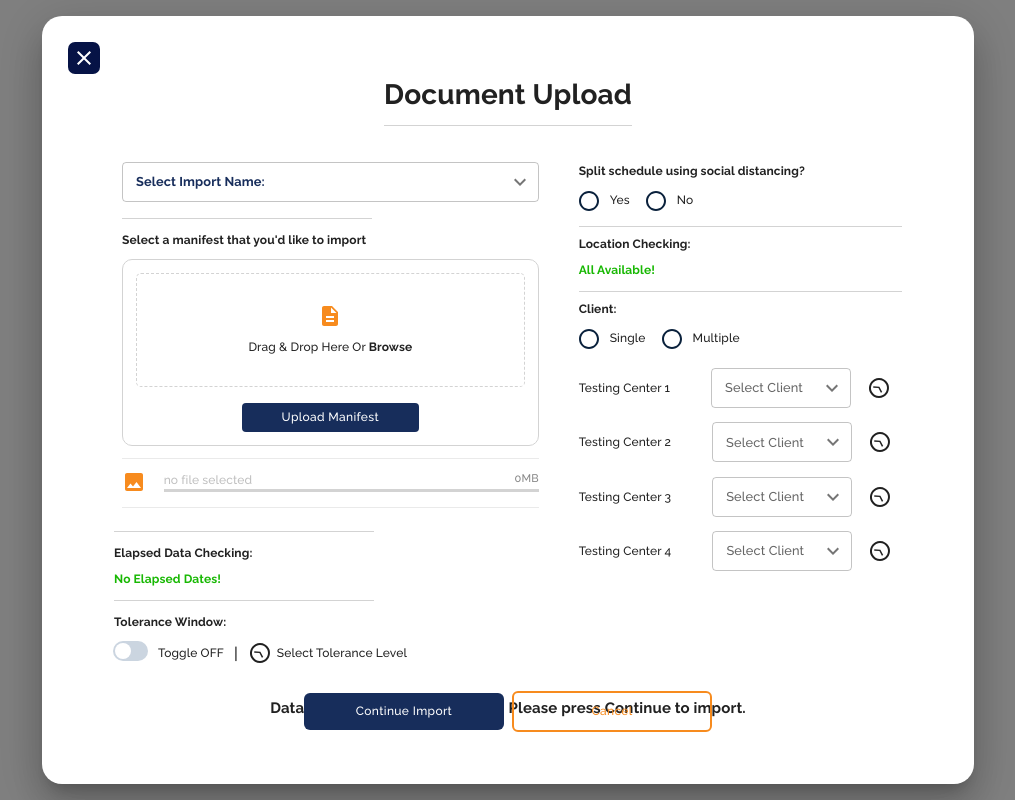
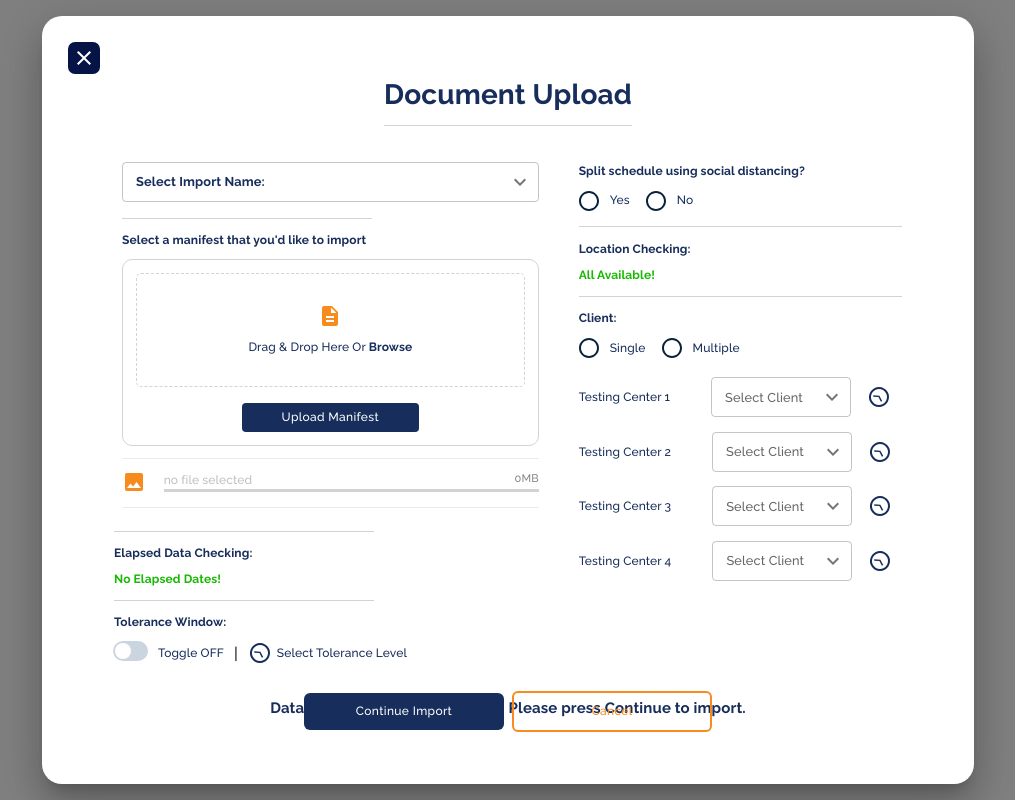
Before and after one commit to alvamanu/upload-app, a Next.js app: page / in a window 1280 px wide. Shown: the whole page, without its empty margins (132-1147 px from the left). Built offline with nearby package versions, Linux system fonts and the light colour scheme.

Commit message:
inputs styling updates

```diff
--- a/components/UploadModalContent.tsx
+++ b/components/UploadModalContent.tsx
@@ -231,7 +231,7 @@ const UploadModalContent = () => {
             </FormControl>
           </Box>
           <Box style={{ borderBottom: "1px solid lightgrey" }}>
-            <Typography style={{ fontSize: "12px" }} mt={1} fontWeight={800}>
+            <Typography style={{ fontSize: "12px" }} mt={1.6} fontWeight={800}>
               Location Checking:
             </Typography>
             <Typography
@@ -244,7 +244,7 @@ const UploadModalContent = () => {
             </Typography>
           </Box>
           <Box>
-            <Typography style={{ fontSize: "12px" }} mt={1} fontWeight={800}>
+            <Typography style={{ fontSize: "12px" }} mt={1.6} fontWeight={800}>
               Client:
             </Typography>
             <FormControl>
--- a/styles/globals.css
+++ b/styles/globals.css
@@ -10,3 +10,17 @@
   background-color: lightgrey !important;
   height: 3px;
 }
+
+.MuiInputBase-root {
+  border-radius: 8px;
+}
+
+.MuiTypography-root,
+.MuiFormLabel-root,
+[data-testid="AccessTimeIcon"] {
+  color: #172d5b;
+}
+
+.MuiRadio-root {
+  padding-right: 4px;
+}
```
